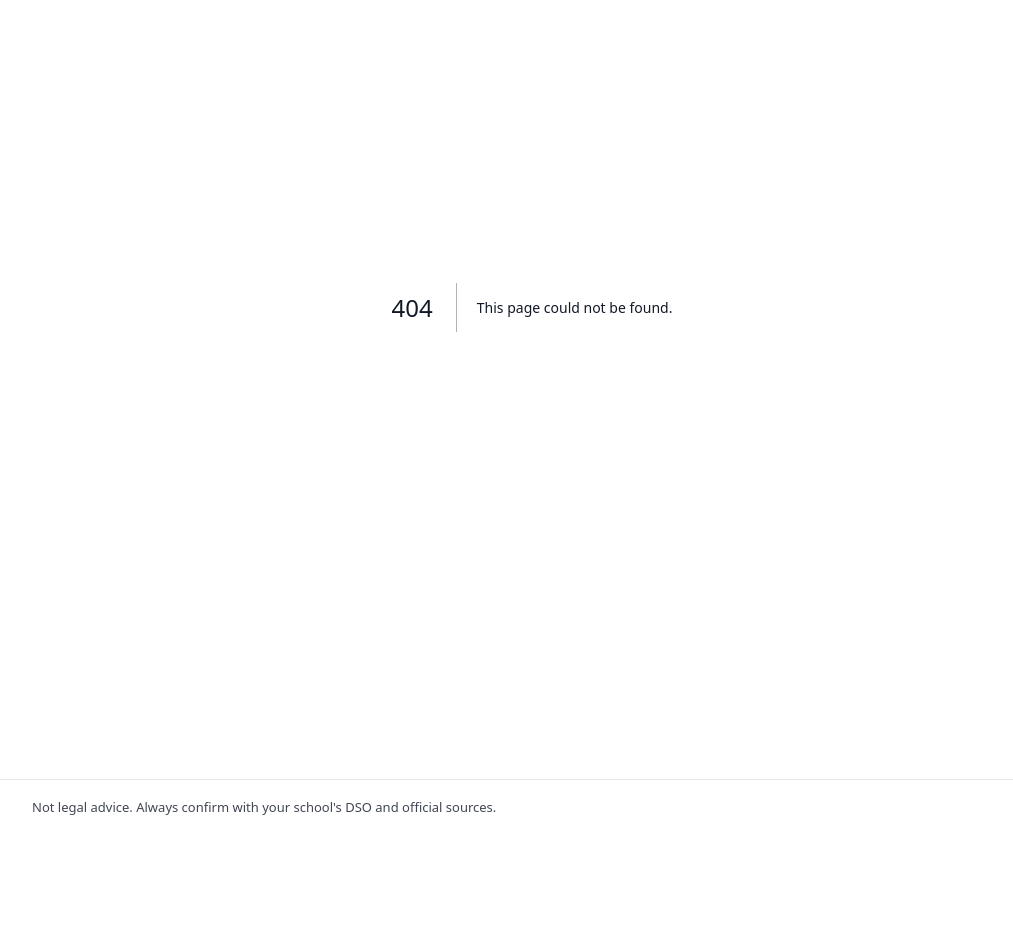
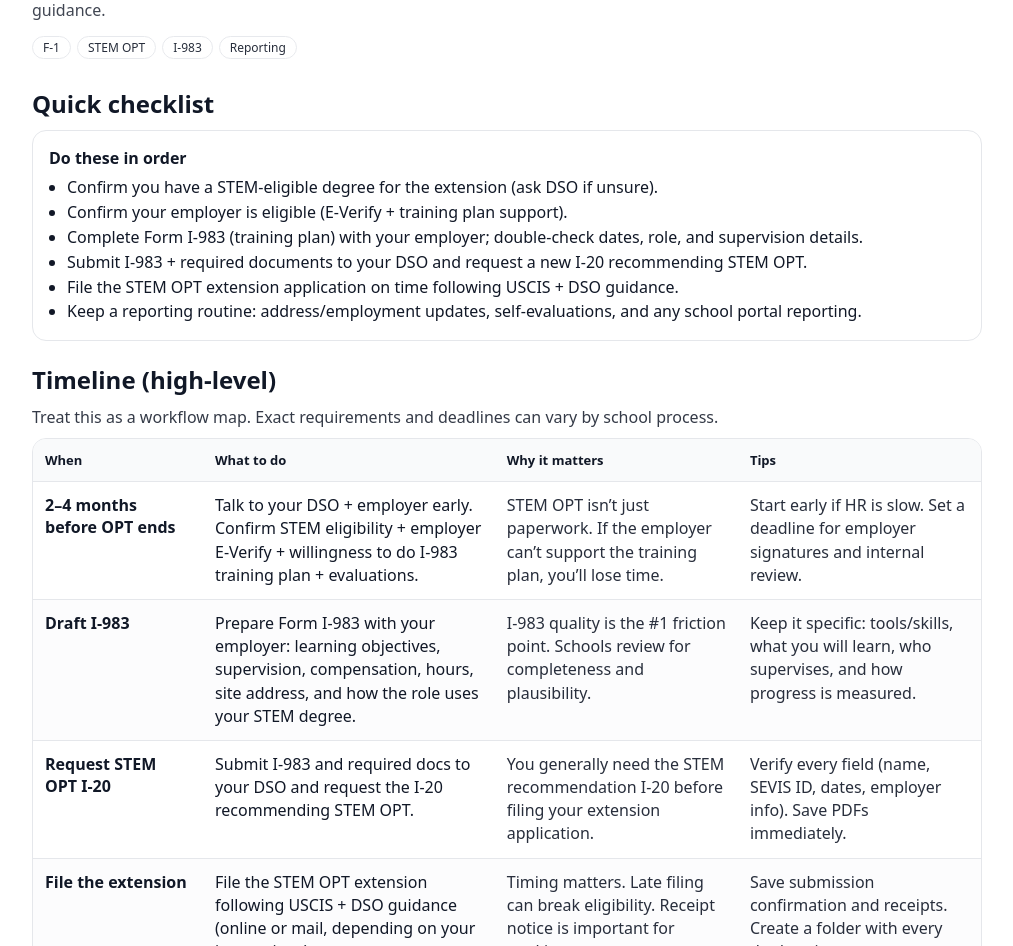
Before and after one commit to jam-sudo/intl-student-portal, a Next.js app: page /guides/stem-opt in a window 1280 px wide. Before the commit this address had no page. Shown: the part 186-1132 px from the top of the page, without its empty margins (108-1121 px from the left). Before the commit the page ends 1020 px from the top, so only its background shows below. Built offline with nearby package versions, Linux system fonts and the light colour scheme.

Commit message:
Add STEM OPT extension guide (I-983 focused)

```diff
--- /dev/null
+++ b/src/app/guides/stem-opt/page.tsx
@@ -0,0 +1,280 @@
+type Row = {
+  when: string;
+  action: string;
+  whyItMatters: string;
+  tips: string;
+};
+
+function Section({
+  title,
+  children,
+}: {
+  title: string;
+  children: React.ReactNode;
+}) {
+  return (
+    <section style={{ marginTop: 22 }}>
+      <h2 style={{ marginBottom: 10 }}>{title}</h2>
+      {children}
+    </section>
+  );
+}
+
+function Pill({ text }: { text: string }) {
+  return (
+    <span
+      style={{
+        display: "inline-block",
+        fontSize: 12,
+        padding: "2px 10px",
+        border: "1px solid #e5e7eb",
+        borderRadius: 999,
+        opacity: 0.9,
+        marginRight: 6,
+        marginBottom: 6,
+      }}
+    >
+      {text}
+    </span>
+  );
+}
+
+function Card({
+  title,
+  desc,
+  items,
+}: {
+  title: string;
+  desc?: string;
+  items: string[];
+}) {
+  return (
+    <div
+      style={{
+        border: "1px solid #e5e7eb",
+        borderRadius: 14,
+        padding: 16,
+      }}
+    >
+      <div style={{ fontWeight: 800, marginBottom: 6 }}>{title}</div>
+      {desc ? <div style={{ opacity: 0.85, marginBottom: 10 }}>{desc}</div> : null}
+      <ul style={{ margin: 0, paddingLeft: 18, lineHeight: 1.55 }}>
+        {items.map((x) => (
+          <li key={x}>{x}</li>
+        ))}
+      </ul>
+    </div>
+  );
+}
+
+function Table({ rows }: { rows: Row[] }) {
+  return (
+    <div
+      style={{
+        border: "1px solid #e5e7eb",
+        borderRadius: 14,
+        overflow: "hidden",
+      }}
+    >
+      <div
+        style={{
+          display: "grid",
+          gridTemplateColumns: "170px 1.2fr 1fr 1fr",
+          background: "#f9fafb",
+          borderBottom: "1px solid #e5e7eb",
+          fontWeight: 700,
+          fontSize: 13,
+        }}
+      >
+        <div style={{ padding: 12 }}>When</div>
+        <div style={{ padding: 12 }}>What to do</div>
+        <div style={{ padding: 12 }}>Why it matters</div>
+        <div style={{ padding: 12 }}>Tips</div>
+      </div>
+
+      {rows.map((r, i) => (
+        <div
+          key={i}
+          style={{
+            display: "grid",
+            gridTemplateColumns: "170px 1.2fr 1fr 1fr",
+            borderBottom: i === rows.length - 1 ? "none" : "1px solid #e5e7eb",
+            background: i % 2 === 0 ? "#ffffff" : "#fcfcfd",
+          }}
+        >
+          <div style={{ padding: 12, fontWeight: 700 }}>{r.when}</div>
+          <div style={{ padding: 12, lineHeight: 1.45 }}>{r.action}</div>
+          <div style={{ padding: 12, lineHeight: 1.45, opacity: 0.9 }}>{r.whyItMatters}</div>
+          <div style={{ padding: 12, lineHeight: 1.45, opacity: 0.9 }}>{r.tips}</div>
+        </div>
+      ))}
+    </div>
+  );
+}
+
+function FaqItem({ q, a }: { q: string; a: string }) {
+  return (
+    <div style={{ border: "1px solid #e5e7eb", borderRadius: 14, padding: 16 }}>
+      <div style={{ fontWeight: 800, marginBottom: 6 }}>{q}</div>
+      <div style={{ opacity: 0.92, lineHeight: 1.5 }}>{a}</div>
+    </div>
+  );
+}
+
+export default function StemOptGuide() {
+  const quickChecklist = [
+    "Confirm you have a STEM-eligible degree for the extension (ask DSO if unsure).",
+    "Confirm your employer is eligible (E-Verify + training plan support).",
+    "Complete Form I-983 (training plan) with your employer; double-check dates, role, and supervision details.",
+    "Submit I-983 + required documents to your DSO and request a new I-20 recommending STEM OPT.",
+    "File the STEM OPT extension application on time following USCIS + DSO guidance.",
+    "Keep a reporting routine: address/employment updates, self-evaluations, and any school portal reporting.",
+  ];
+
+  const timeline: Row[] = [
+    {
+      when: "2–4 months before OPT ends",
+      action:
+        "Talk to your DSO + employer early. Confirm STEM eligibility + employer E-Verify + willingness to do I-983 training plan + evaluations.",
+      whyItMatters:
+        "STEM OPT isn’t just paperwork. If the employer can’t support the training plan, you’ll lose time.",
+      tips:
+        "Start early if HR is slow. Set a deadline for employer signatures and internal review.",
+    },
+    {
+      when: "Draft I-983",
+      action:
+        "Prepare Form I-983 with your employer: learning objectives, supervision, compensation, hours, site address, and how the role uses your STEM degree.",
+      whyItMatters:
+        "I-983 quality is the #1 friction point. Schools review for completeness and plausibility.",
+      tips:
+        "Keep it specific: tools/skills, what you will learn, who supervises, and how progress is measured.",
+    },
+    {
+      when: "Request STEM OPT I-20",
+      action:
+        "Submit I-983 and required docs to your DSO and request the I-20 recommending STEM OPT.",
+      whyItMatters:
+        "You generally need the STEM recommendation I-20 before filing your extension application.",
+      tips:
+        "Verify every field (name, SEVIS ID, dates, employer info). Save PDFs immediately.",
+    },
+    {
+      when: "File the extension",
+      action:
+        "File the STEM OPT extension following USCIS + DSO guidance (online or mail, depending on your instructions).",
+      whyItMatters:
+        "Timing matters. Late filing can break eligibility. Receipt notice is important for tracking.",
+      tips:
+        "Save submission confirmation and receipts. Create a folder with every doc/version.",
+    },
+    {
+      when: "While pending",
+      action:
+        "Track the case. Keep working and reporting as your school requires (if eligible to continue employment while pending).",
+      whyItMatters:
+        "Most problems during this phase are missing updates or not responding to requests promptly.",
+      tips:
+        "Check status weekly. If you get a request/RFE, act fast and involve your DSO.",
+    },
+    {
+      when: "After approval",
+      action:
+        "Verify EAD dates and continue STEM reporting requirements: periodic validations + required self-evaluations on I-983 schedule.",
+      whyItMatters:
+        "STEM OPT has structured reporting. Missing it can create SEVIS issues later.",
+      tips:
+        "Set calendar reminders for evaluations and validations; keep copies of all submissions.",
+    },
+  ];
+
+  const i983KeyPoints = [
+    "Training plan should read like a real plan: what you learn, what you do, and how supervision happens.",
+    "Role duties should clearly connect to your STEM degree (avoid vague generic duties).",
+    "Worksite address and supervisor contact must match reality (especially if hybrid/remote).",
+    "Hours/week and compensation should be consistent with the offer letter / HR documents.",
+    "Keep a versioned copy (v1, v2, final) and date each revision.",
+  ];
+
+  const commonMistakes = [
+    "Waiting until the last minute—HR signatures + DSO review can be slow.",
+    "I-983 too vague (no measurable learning objectives, unclear supervision).",
+    "Mismatch across documents (dates, address, employer name formatting, role title).",
+    "Assuming reporting is “optional” after approval (it’s not).",
+    "Changing job/site/supervisor without updating your DSO/school portal as required.",
+  ];
+
+  const faq = [
+    {
+      q: "What is the single hardest part?",
+      a: "Form I-983. Schools look for a coherent, realistic training plan and clear supervision. Start early and be specific.",
+    },
+    {
+      q: "Is any employer OK if they use E-Verify?",
+      a: "Employer eligibility is more than a checkbox. They must support the training plan, supervision, and required evaluations/reporting.",
+    },
+    {
+      q: "What should I save?",
+      a: "Everything: I-983 drafts/final, I-20s, receipts, notices, EAD copies, and proof of any reporting submissions.",
+    },
+    {
+      q: "Is this legal advice?",
+      a: "No. This is a practical guide. Always verify with your DSO and official sources.",
+    },
+  ];
+
+  return (
+    <main style={{ maxWidth: 950 }}>
+      <h1 style={{ marginBottom: 6 }}>STEM OPT Extension Guide</h1>
+      <div style={{ opacity: 0.8, marginBottom: 14 }}>
+        A practical workflow focused on Form I-983 + reporting. Always confirm details with your DSO and the original official guidance.
+      </div>
+
+      <div style={{ marginTop: 10 }}>
+        <Pill text="F-1" />
+        <Pill text="STEM OPT" />
+        <Pill text="I-983" />
+        <Pill text="Reporting" />
+      </div>
+
+      <Section title="Quick checklist">
+        <Card title="Do these in order" items={quickChecklist} />
+      </Section>
+
+      <Section title="Timeline (high-level)">
+        <div style={{ opacity: 0.85, marginBottom: 10 }}>
+          Treat this as a workflow map. Exact requirements and deadlines can vary by school process.
+        </div>
+        <Table rows={timeline} />
+      </Section>
+
+      <Section title="I-983: what schools typically care about">
+        <Card
+          title="Make your training plan “review-proof”"
+          desc="If you do these well, most STEM OPT applications become straightforward."
+          items={i983KeyPoints}
+        />
+      </Section>
+
+      <Section title="Common mistakes">
+        <Card
+          title="Avoid these"
+          desc="Most STEM OPT issues are timing + mismatched details + weak I-983 content."
+          items={commonMistakes}
+        />
+      </Section>
+
+      <Section title="FAQ (starter)">
+        <div style={{ display: "grid", gap: 12 }}>
+          {faq.map((x) => (
+            <FaqItem key={x.q} q={x.q} a={x.a} />
+          ))}
+        </div>
+      </Section>
+
+      <div style={{ marginTop: 28, fontSize: 13, opacity: 0.75 }}>
+        Not legal advice. Always verify with your school&apos;s DSO and official sources.
+      </div>
+    </main>
+  );
+}
```
